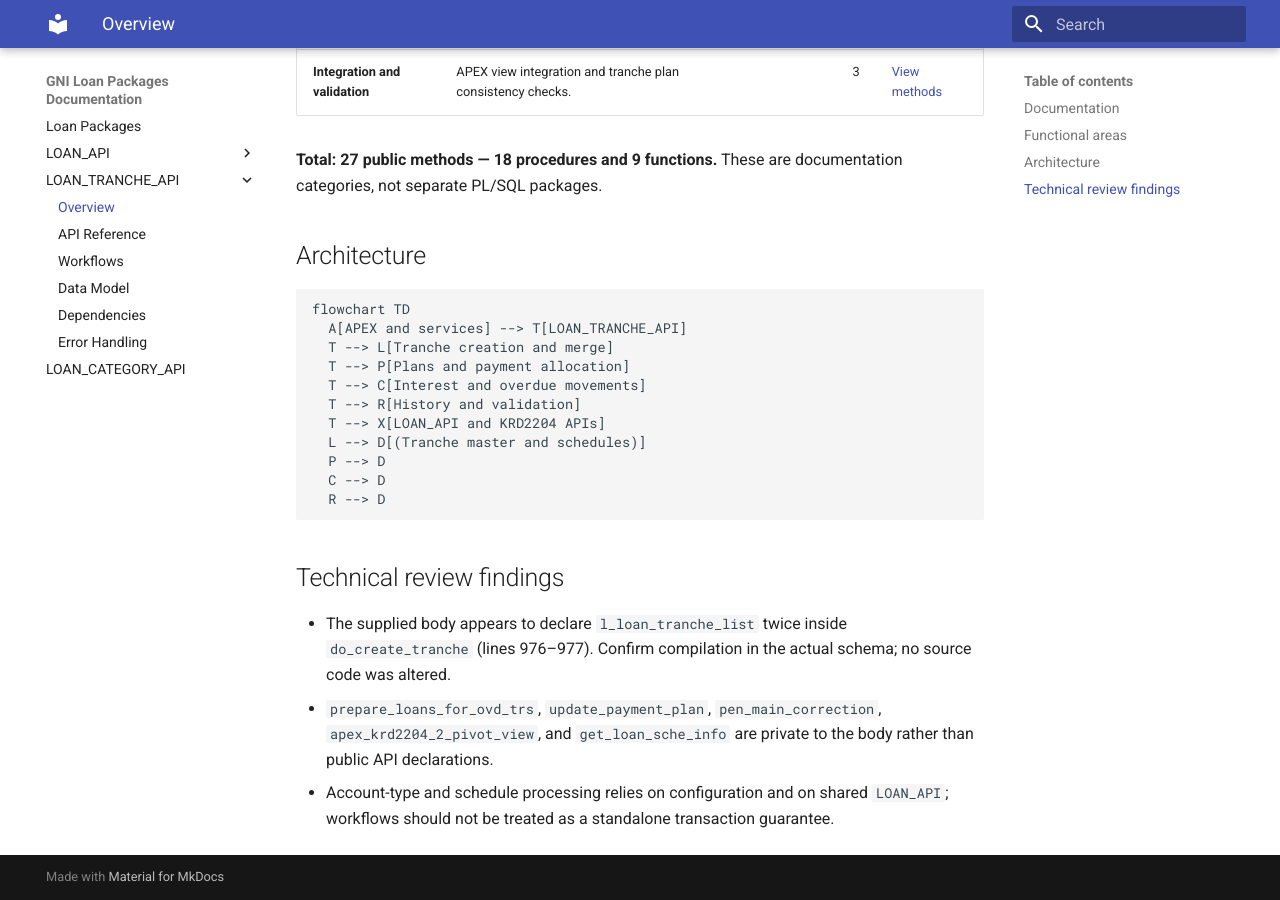
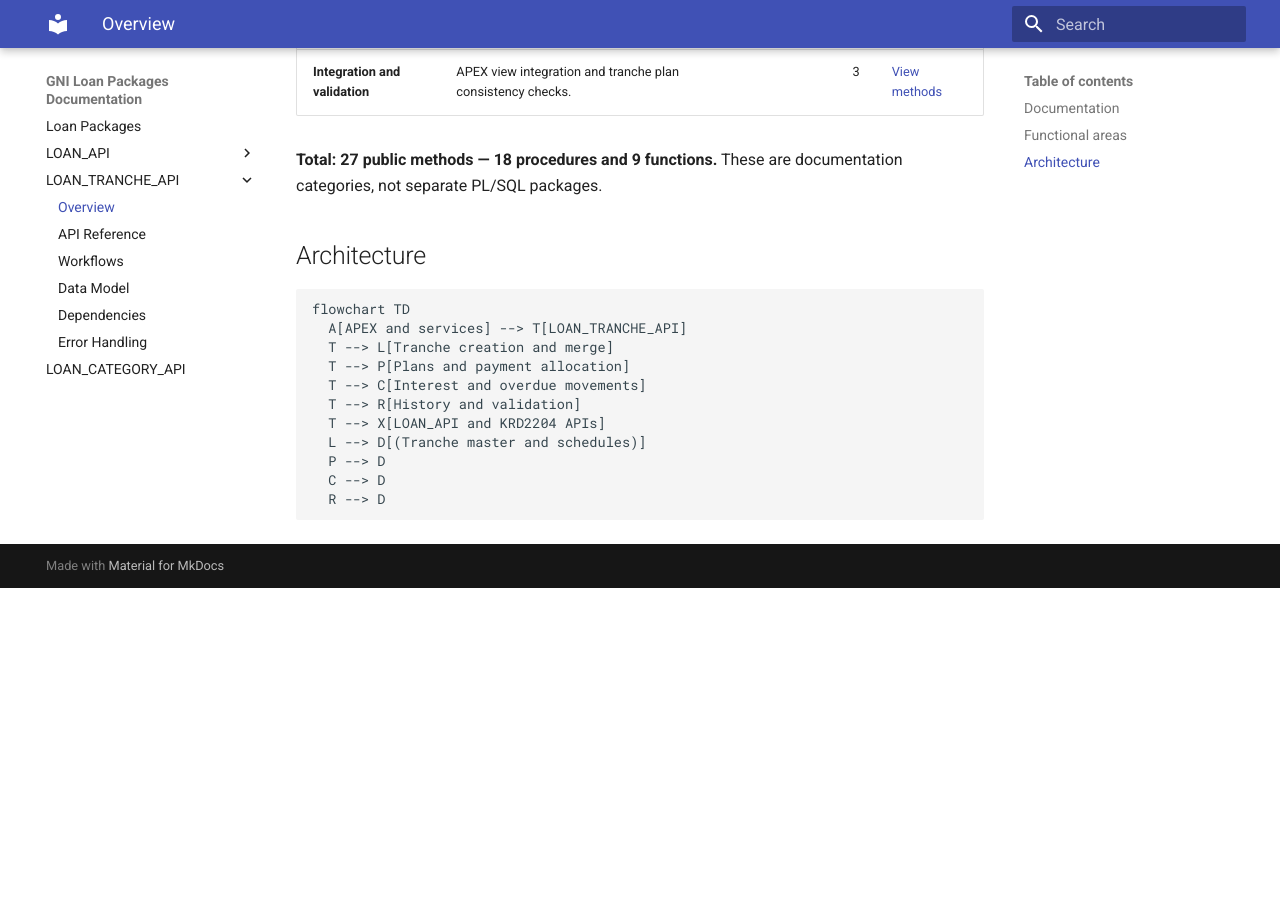
Before and after one commit to SadayCb/gni-documentation-poc8.0, an MkDocs documentation site: the page built from docs/loan-tranche-api.md, in a window 1280 px wide and 900 px high, scrolled down 1672 px. Built offline with MkDocs 1.6.1 and Material for MkDocs 9.7.7, drawn with Linux system fonts in a browser that asks for light colours; after the commit the page ends 2260 px from its top, so only the background shows below that.

Commit message:
Update loan-tranche-api.md

````diff
--- a/docs/loan-tranche-api.md
+++ b/docs/loan-tranche-api.md
@@ -54,9 +54,3 @@ flowchart TD
   C --> D
   R --> D
 ```
-
-## Technical review findings
-
-- The supplied body appears to declare `l_loan_tranche_list` twice inside `do_create_tranche` (lines 976–977). Confirm compilation in the actual schema; no source code was altered.
-- `prepare_loans_for_ovd_trs`, `update_payment_plan`, `pen_main_correction`, `apex_krd2204_2_pivot_view`, and `get_loan_sche_info` are private to the body rather than public API declarations.
-- Account-type and schedule processing relies on configuration and on shared `LOAN_API`; workflows should not be treated as a standalone transaction guarantee.
````
